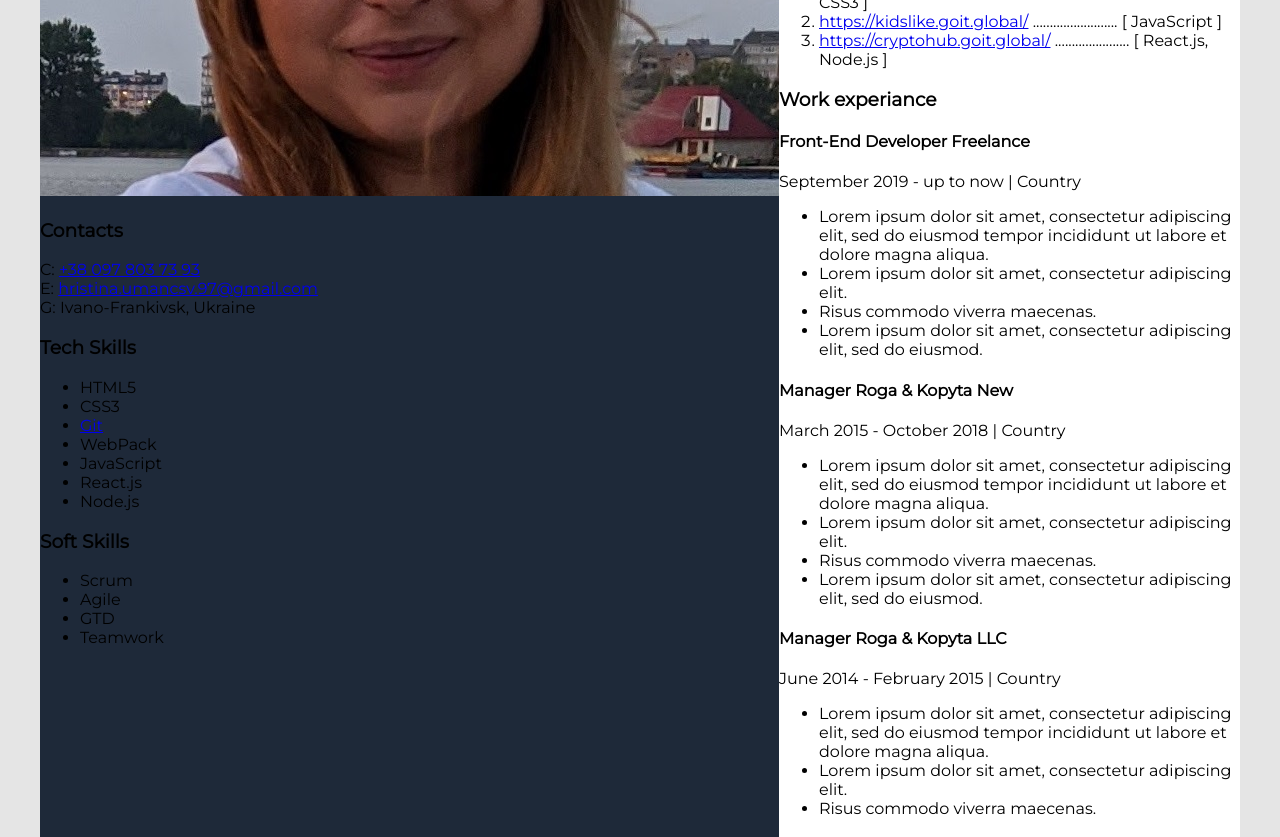
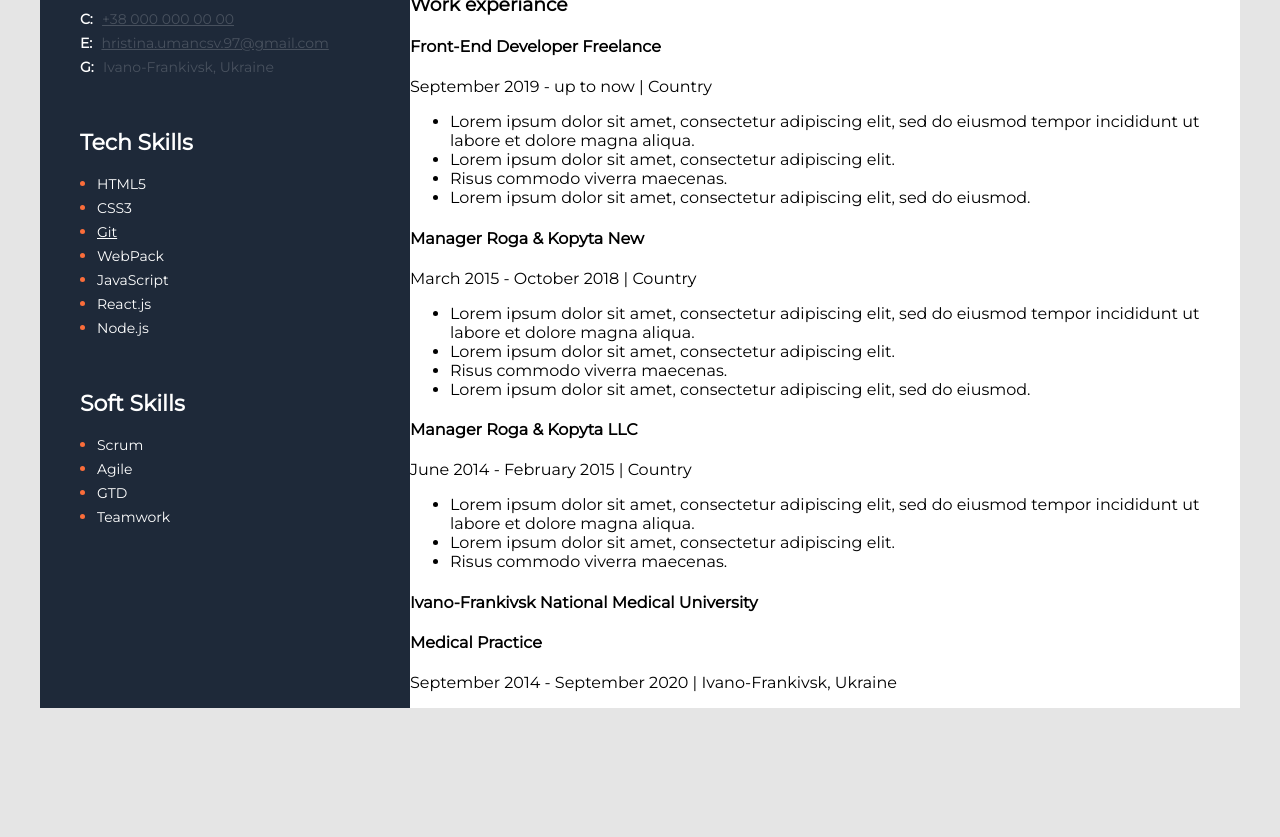
Before and after one commit to umantsivhristina/my-resume, a plain HTML site: page index.html in a window 1280 px wide. Shown: the part 484-1321 px from the top of the page. After the commit the page ends 1232 px from the top, so only its background shows below. Drawn offline with Linux system fonts and the light colour scheme.

Commit message:
Added styles to sidebar

```diff
--- a/css/style.css
+++ b/css/style.css
@@ -37,4 +37,55 @@ body {
 
 .sidebar {
     background: #1E2939;
+    width: 370px;
+    padding: 40px 0;
 }
+
+.logo{
+    width: 370px;
+}
+
+.tech-skills-section,
+.soft-skills,
+.contact-section{
+    margin: 50px 0 0 40px;
+}
+.sidebar-title{
+    font-style: normal;
+    font-weight: bold;
+    font-size: 22px;
+    line-height: 27px;
+    color: white;
+    margin-bottom: 10px;
+}
+
+/* contacts section*/
+.contact-section-type{
+    font-style: normal;
+    font-weight: bold;
+    font-size: 14px;
+    line-height: 24px;
+    color: white;
+    margin-right: 5px;
+
+}
+.contact-section-link{
+    color: #48515E;
+    font-style: normal;
+    font-weight: normal;
+    font-size: 14px;
+    line-height: 24px;
+}
+.tech-skills-list{
+    padding: 0 0 0 17px;
+}
+.tech-skills-item{
+    color: #FB6D3A;
+}
+.tech-skills-item-text{
+    font-style: normal;
+    font-weight: normal;
+    font-size: 14px;
+    line-height: 24px;
+    color: white;
+}
--- a/index.html
+++ b/index.html
@@ -92,47 +92,47 @@
 
             <!-- Sidebar Section -->
             <aside class="sidebar">
-                <img src="img/img.jpg" alt="">
+                <img class="logo" src="img/img.jpg" alt="">
 
                 <!-- Contacts Section -->
-                <div class="contacts">
-                    <h3>Contacts</h3>
+                <div class="contact-section">
+                    <h3 class="sidebar-title">Contacts</h3>
                     <div>
-                        <span>C:</span>
-                        <a href="tel:+380978037393">+38 097 803 73 93</a>
+                        <span class="contact-section-type">C:</span>
+                        <a class="contact-section-link" href="tel:+380978037000">+38 000 000 00 00</a>
                     </div>
                     <div>
-                        <span>E:</span>
-                        <a href="mailto:hristina.umancsv.97@gmail.com">hristina.umancsv.97@gmail.com</a>
+                        <span class="contact-section-type">E:</span>
+                        <a class="contact-section-link" href="mailto:hristina.umancsv.97@gmail.com">hristina.umancsv.97@gmail.com</a>
                     </div>
                     <div>
-                        <span>G:</span>
-                        <a>Ivano-Frankivsk, Ukraine</a>
+                        <span class="contact-section-type">G:</span>
+                        <a class="contact-section-link" >Ivano-Frankivsk, Ukraine</a>
                     </div>
                 </div>
 
                 <!-- Tech Skills Section -->
-                <div class="tech-skills">
-                    <h3>Tech Skills</h3>
-                    <ul>
-                        <li>HTML5</li>
-                        <li>CSS3</li>
-                        <li><a href="https://github.com/umantsivhristina">Git</a></li>
-                        <li>WebPack</li>
-                        <li>JavaScript</li>
-                        <li>React.js</li>
-                        <li>Node.js</li>
+                <div class="tech-skills-section">
+                    <h3 class="sidebar-title">Tech Skills</h3>
+                    <ul class="tech-skills-list">
+                        <li class="tech-skills-item"><span class="tech-skills-item-text">HTML5</span></li>
+                        <li class="tech-skills-item"><span class="tech-skills-item-text">CSS3</span></li>
+                        <li class="tech-skills-item"><a class="tech-skills-item-text" href="https://github.com/umantsivhristina">Git</a></li>
+                        <li class="tech-skills-item"><span class="tech-skills-item-text">WebPack</span></li>
+                        <li class="tech-skills-item"><span class="tech-skills-item-text">JavaScript</span></li>
+                        <li class="tech-skills-item"><span class="tech-skills-item-text">React.js</span></li>
+                        <li class="tech-skills-item"><span class="tech-skills-item-text">Node.js</span></li>
                     </ul>
                 </div>
 
                 <!-- Soft Skills Section -->
                 <div class="soft-skills">
-                    <h3>Soft Skills</h3>
-                    <ul>
-                        <li>Scrum</li>
-                        <li>Agile</li>
-                        <li>GTD</li>
-                        <li>Teamwork</li>
+                    <h3 class="sidebar-title">Soft Skills</h3>
+                    <ul class="tech-skills-list">
+                        <li class="tech-skills-item"><span class="tech-skills-item-text">Scrum</span></li>
+                        <li class="tech-skills-item"><span class="tech-skills-item-text">Agile</span></li>
+                        <li class="tech-skills-item"><span class="tech-skills-item-text">GTD</span></li>
+                        <li class="tech-skills-item"><span class="tech-skills-item-text">Teamwork</span></li>
                     </ul>
                 </div>
             </aside>
```
